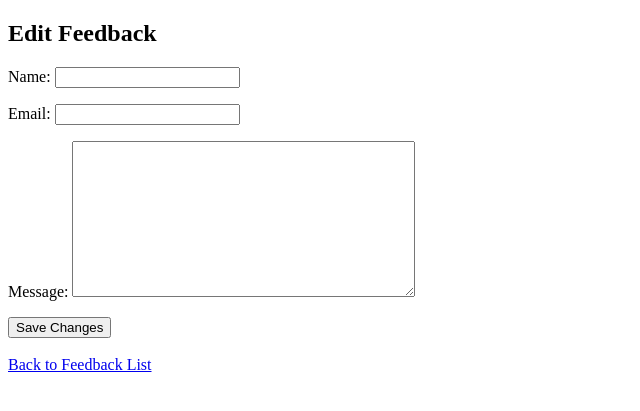
After one commit to dewangupadhyay4/100-days-coding-challenge, a Django app: template django_projects/myproject/myapp/templates/myapp/edit_feedback.html in a window 1280 px wide. The commit adds this page. Shown: the top 411 px of the page, without its empty margins (0-640 px from the left). Run offline with Django 3.2, Linux system fonts and the light colour scheme; the template is opened without the code that fills it: values that come from a table or form of the project are taken from there, others are empty.

Commit message:
This is day 36

```diff
--- /dev/null
+++ b/django_projects/myproject/myapp/templates/myapp/edit_feedback.html
@@ -0,0 +1,16 @@
+<!DOCTYPE html>
+<html>
+<head>
+    <title>Edit Feedback</title>
+</head>
+<body>
+    <h2>Edit Feedback</h2>
+    <form method="post">
+        {% csrf_token %}
+        {{ form.as_p }}
+        <button type="submit">Save Changes</button>
+    </form>
+    <br>
+    <a href="{% url 'show_feedback' %}">Back to Feedback List</a>
+</body>
+</html>
--- a/django_projects/myproject/myapp/templates/myapp/show_feedback.html
+++ b/django_projects/myproject/myapp/templates/myapp/show_feedback.html
@@ -35,6 +35,11 @@
             <td>
                 <a href="{% url 'delete_feedback' feedback.id %}" onclick="return confirm('Are you sure?')">Delete</a>
             </td>
+            <td>
+                <a href="{% url 'edit_feedback' feedback.id %}">Edit</a> |
+                <a href="{% url 'delete_feedback' feedback.id %}" onclick="return confirm('Are you sure?')">Delete</a>
+            </td>
+
         </tr>
         {% endfor %}
     </table>
--- a/django_projects/myproject/myapp/urls.py
+++ b/django_projects/myproject/myapp/urls.py
@@ -10,4 +10,5 @@ urlpatterns = [
     path('feedback/',views.feedback_view,name='feedback'),
     path('show_feedback',views.show_feedback,name='show_feedback'),
     path('delete-feedback/<int:feedback_id>/',views.delete_feedback, name='delete_feedback'),
+    path('edit_feedback/<int:feedback_id>/',views.edit_feedback,name='edit_feedback'),
 ]
--- a/django_projects/myproject/myapp/views.py
+++ b/django_projects/myproject/myapp/views.py
@@ -55,3 +55,6 @@ def delete_feedback(request, feedback_id):
     feedback=get_object_or_404(Feedback, id=feedback_id)
     feedback.delete()
     return redirect("show_feedback")
+
+def edit_feedback(request, feedback_id):
+    feedback=get_object_or_404(request, id=feedback_id)
```
